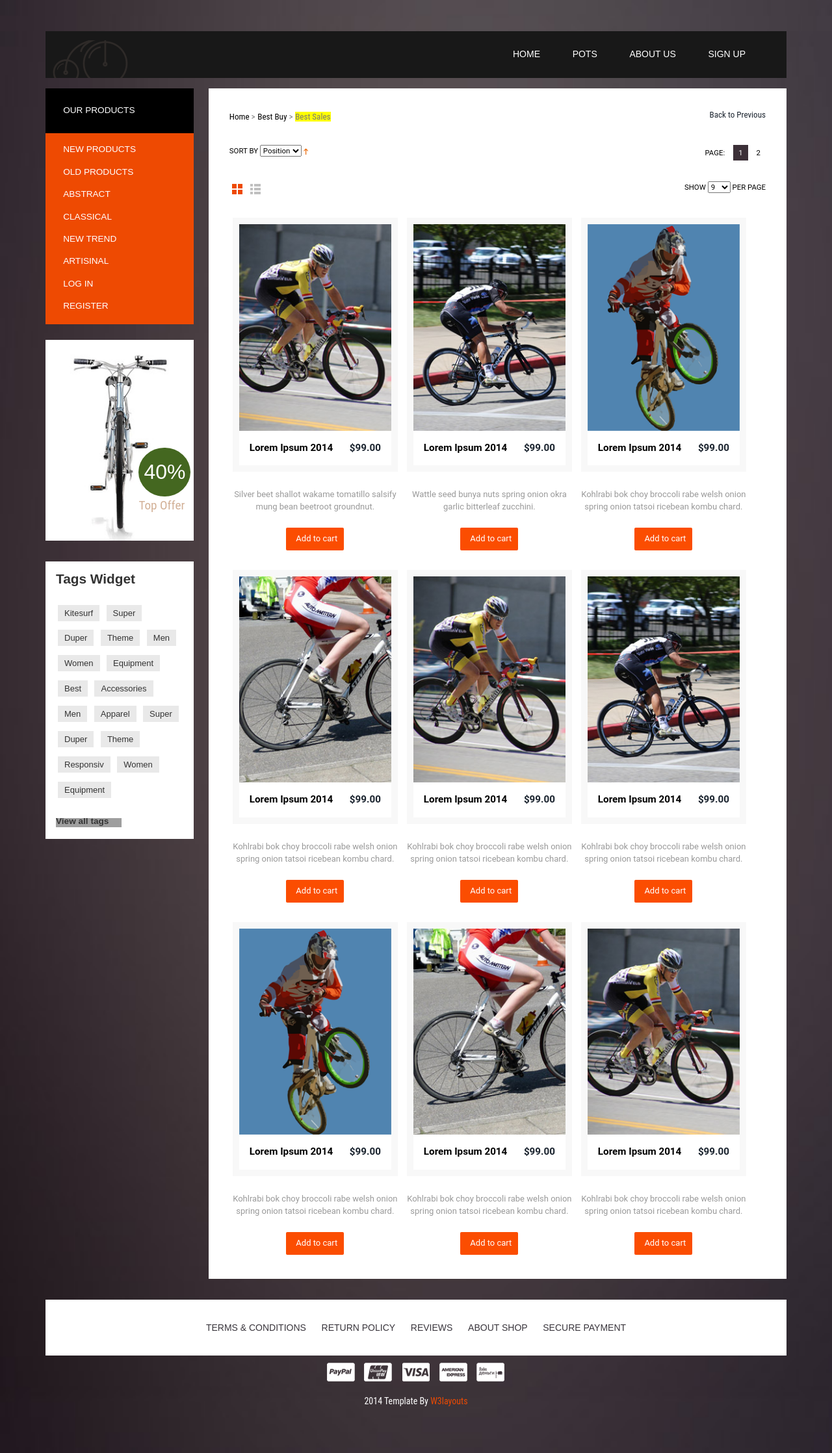
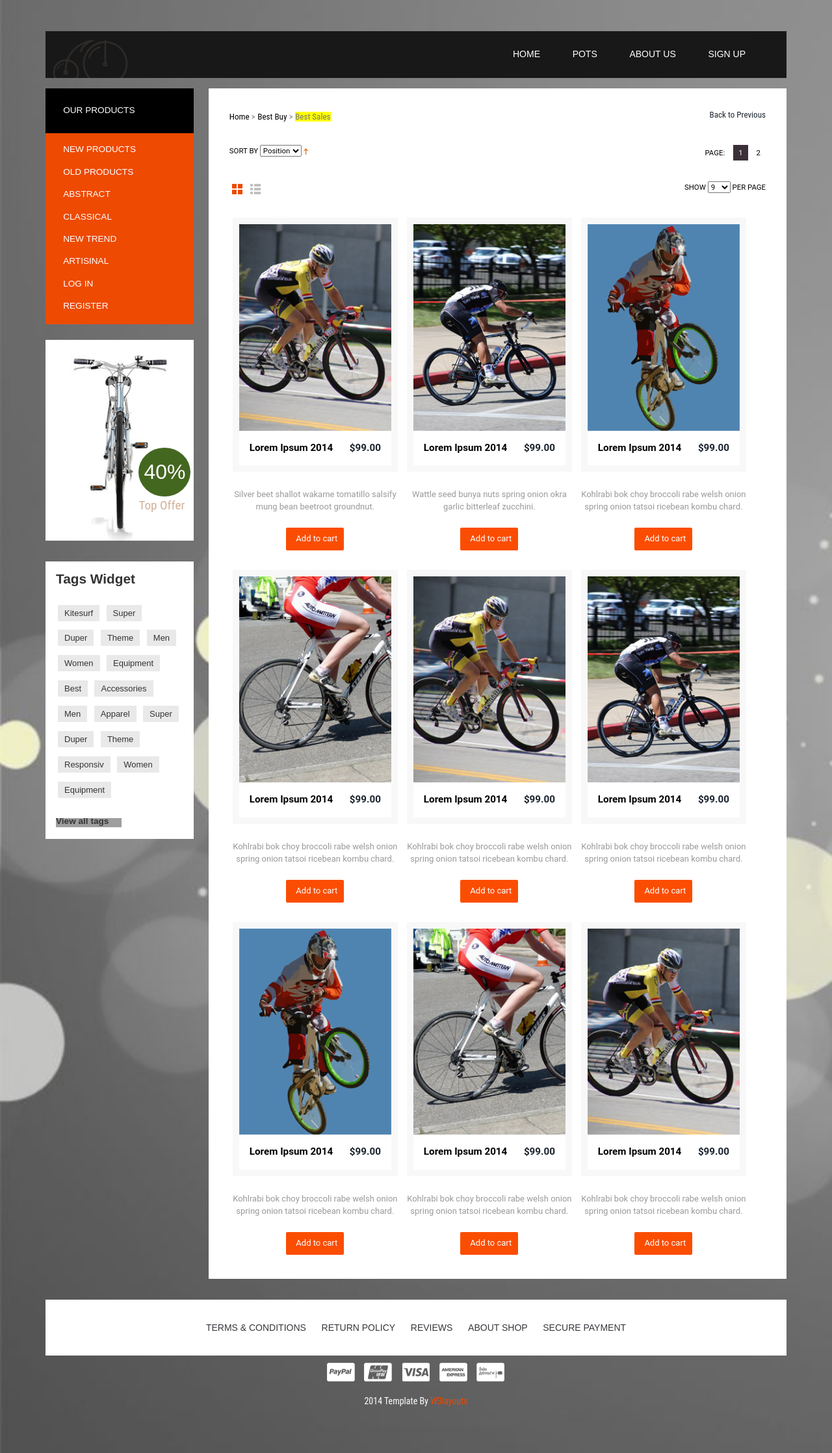
Before and after one commit to Lyreguin/E-Commerce_Site, a PHP site: page /best.html in a window 1280 px wide. Shown: the whole page at 65% size. Run offline with PHP 8.4, Linux system fonts and the light colour scheme; some web fonts are replaced; grey boxes are pictures that could not be loaded.

Commit message:
Updated Background

```diff
--- a/css/style.css
+++ b/css/style.css
@@ -9,7 +9,7 @@ h1, h2, h3 {margin-top: 0;}
 ul, ol {margin: 0;}
 p {margin: 0;}
 html, body{
-	background:url(../images/bg.jpg)no-repeat;
+	background:url(../images/bg2.jpg)no-repeat;
 	background-size:cover;
 	-webkit-background-size:cover;
 	-o-background-size:cover;
```
Also changed, not shown: images/bg2.jpg (added).
